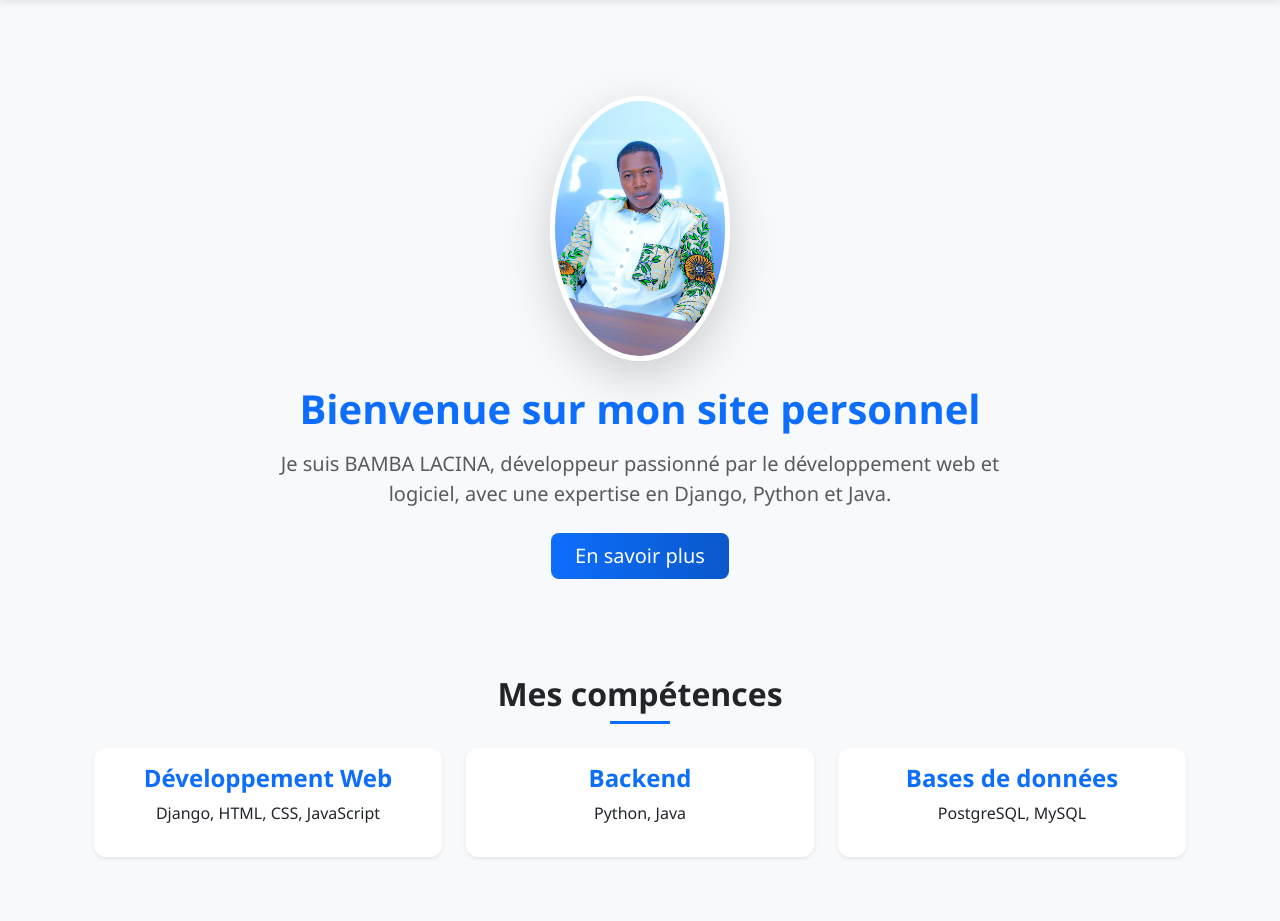
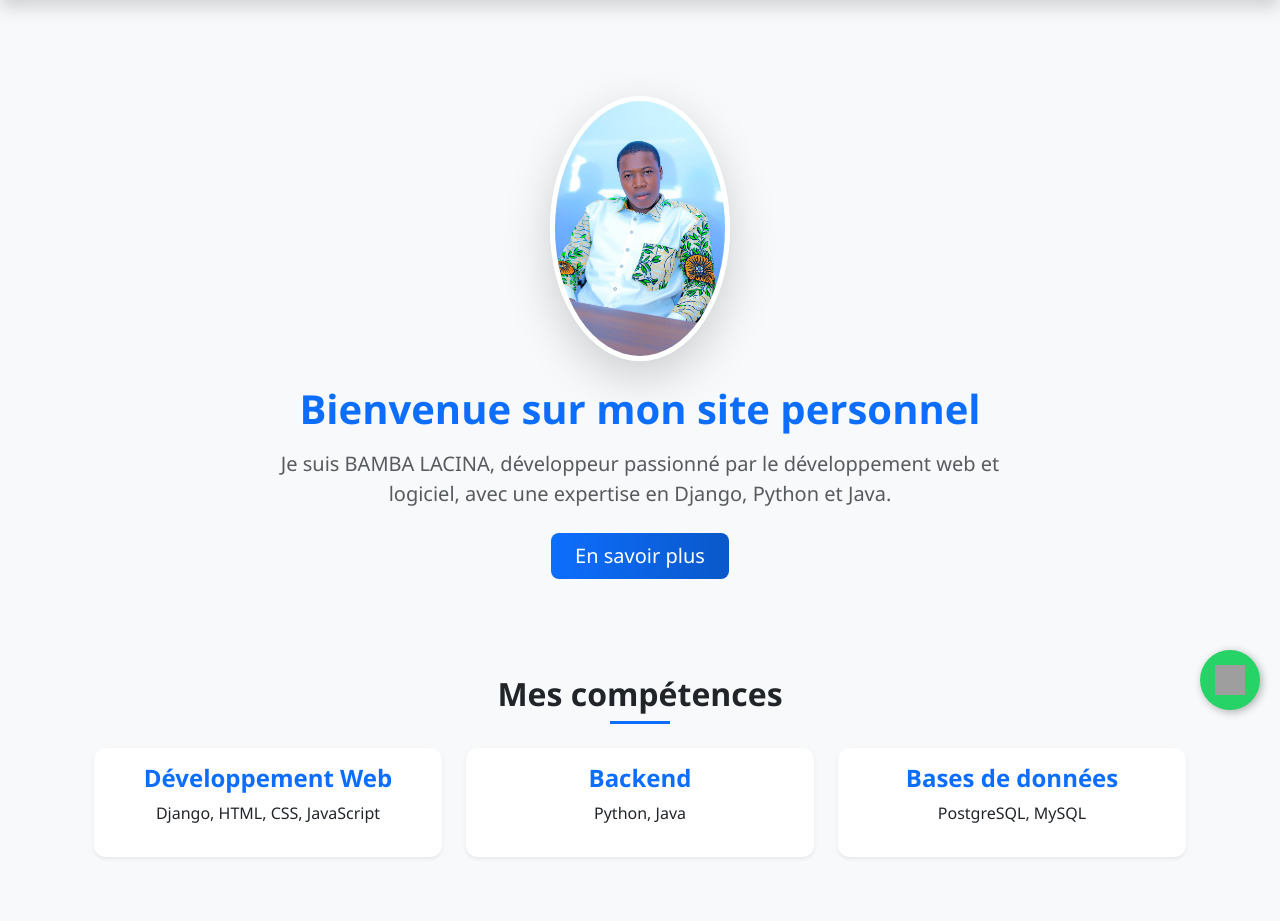
Before and after one commit to lacinabamba/sitepersonnel, a Django app: page / in a window 1280 px wide. Shown: the part 62-983 px from the top of the page. Run offline with Django 5.2, Linux system fonts and the light colour scheme; grey boxes are pictures that could not be loaded.

Commit message:
Ajout bouton WhatsApp flottant avec animation bounce

```diff
--- a/presentation/templates/presentation/base.html
+++ b/presentation/templates/presentation/base.html
@@ -6,22 +6,27 @@
     <meta name="viewport" content="width=device-width, initial-scale=1" />
     <title>{% block title %}Mon Site{% endblock %}</title>
 
-    <!-- Bootstrap CSS -->
-    <link href="https://cdn.jsdelivr.net/npm/bootstrap@5.3.2/dist/css/bootstrap.min.css" rel="stylesheet" />
+    <!-- Bootstrap -->
+    <link href="https://cdn.jsdelivr.net/npm/bootstrap@5.3.2/dist/css/bootstrap.min.css" rel="stylesheet">
 
-    <!-- Ton CSS personnalisé -->
+    <!-- Animate.css -->
+    <link rel="stylesheet" href="https://cdnjs.cloudflare.com/ajax/libs/animate.css/4.1.1/animate.min.css"/>
+
+    <!-- AOS -->
+    <link rel="stylesheet" href="https://cdnjs.cloudflare.com/ajax/libs/aos/2.3.4/aos.css"/>
+
+    <!-- Custom CSS -->
     <link href="{% static 'presentation/css/style.css' %}" rel="stylesheet" />
 </head>
 <body>
-<!-- Navbar -->
-<nav class="navbar navbar-expand-lg navbar-dark bg-dark">
+<nav class="navbar navbar-expand-lg navbar-dark bg-dark shadow">
     <div class="container">
-        <a class="navbar-brand" href="{% url 'accueil' %}">Mon Site</a>
-        <button class="navbar-toggler" type="button" data-bs-toggle="collapse" data-bs-target="#navbarNav" aria-controls="navbarNav" aria-expanded="false" aria-label="Toggle navigation">
+        <a class="navbar-brand fw-bold" href="{% url 'accueil' %}">Mon Site</a>
+        <button class="navbar-toggler" type="button" data-bs-toggle="collapse" data-bs-target="#navbarNav">
             <span class="navbar-toggler-icon"></span>
         </button>
         <div class="collapse navbar-collapse" id="navbarNav">
-            <ul class="navbar-nav ms-auto align-items-center">
+            <ul class="navbar-nav ms-auto">
                 <li class="nav-item"><a class="nav-link" href="{% url 'accueil' %}">Accueil</a></li>
                 <li class="nav-item"><a class="nav-link" href="{% url 'about' %}">À propos</a></li>
                 <li class="nav-item"><a class="nav-link" href="{% url 'skills' %}">Compétences</a></li>
@@ -32,10 +37,65 @@
     </div>
 </nav>
 
-<!-- Contenu principal -->
 <div class="container mt-5">
     {% block content %}{% endblock %}
 </div>
 
-<!-- Scripts Bootstrap -->
-<script src="https://cdn.jsdelivr
+<!-- Bootstrap JS -->
+<script src="https://cdn.jsdelivr.net/npm/bootstrap@5.3.2/dist/js/bootstrap.bundle.min.js"></script>
+
+<!-- AOS JS -->
+<script src="https://cdnjs.cloudflare.com/ajax/libs/aos/2.3.4/aos.js"></script>
+<script>
+    AOS.init({ duration: 1000, once: true });
+</script>
+<!-- Bouton WhatsApp flottant avec animation -->
+<a href="https://wa.me/2250787013267?text=Bonjour%20je%20souhaite%20plus%20d%27infos"
+   class="whatsapp-float" target="_blank" title="Contactez-moi sur WhatsApp">
+    <img src="https://img.icons8.com/ios-filled/40/ffffff/whatsapp.png" alt="WhatsApp">
+</a>
+
+<style>
+    .whatsapp-float {
+        position: fixed;
+        width: 60px;
+        height: 60px;
+        bottom: 20px;
+        right: 20px;
+        background-color: #25D366;
+        color: #fff;
+        border-radius: 50%;
+        text-align: center;
+        box-shadow: 2px 2px 8px rgba(0,0,0,0.3);
+        display: flex;
+        align-items: center;
+        justify-content: center;
+        z-index: 1000;
+        animation: bounce 2s infinite;
+        transition: transform 0.3s ease;
+    }
+    .whatsapp-float:hover {
+        transform: scale(1.1);
+        background-color: #20b858;
+    }
+    .whatsapp-float img {
+        width: 30px;
+        height: 30px;
+    }
+
+    /* Animation bounce */
+    @keyframes bounce {
+        0%, 20%, 50%, 80%, 100% {
+            transform: translateY(0);
+        }
+        40% {
+            transform: translateY(-10px);
+        }
+        60% {
+            transform: translateY(-5px);
+        }
+    }
+</style>
+
+</body>
+</html>
```
